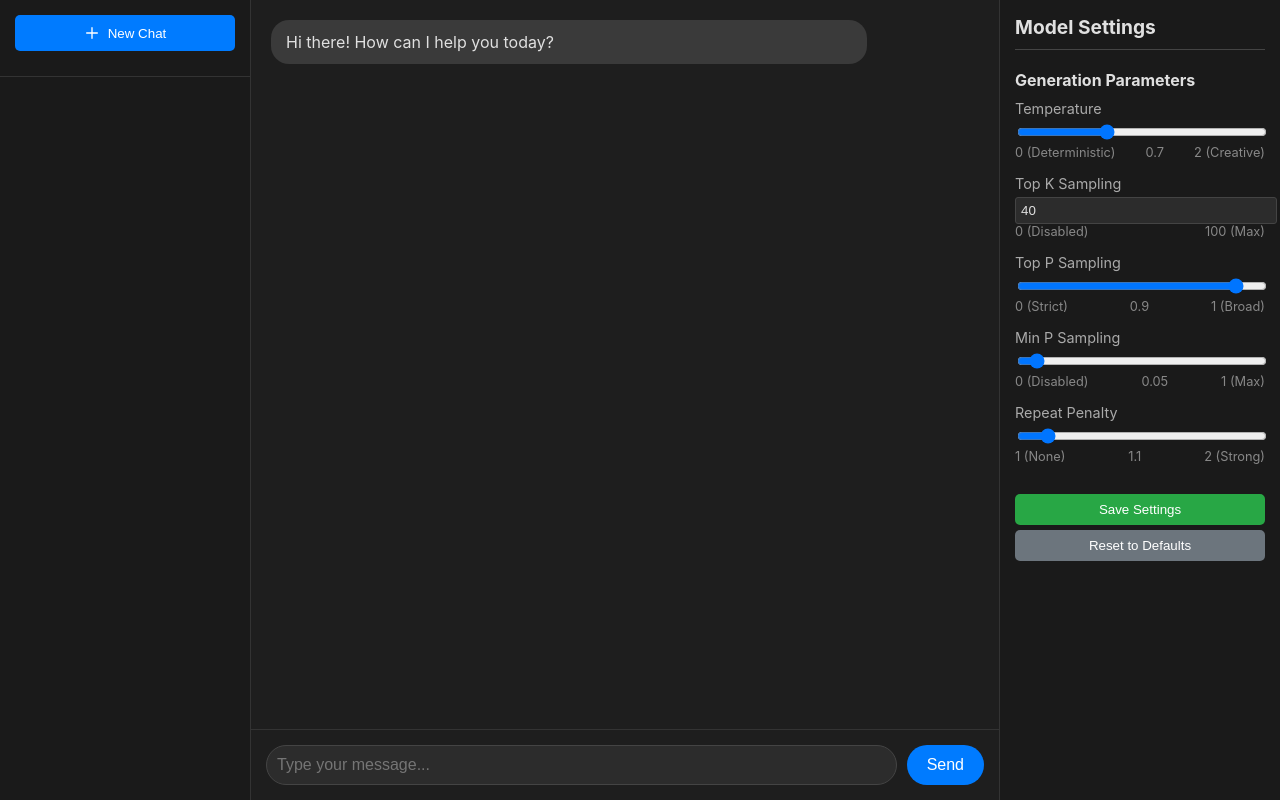
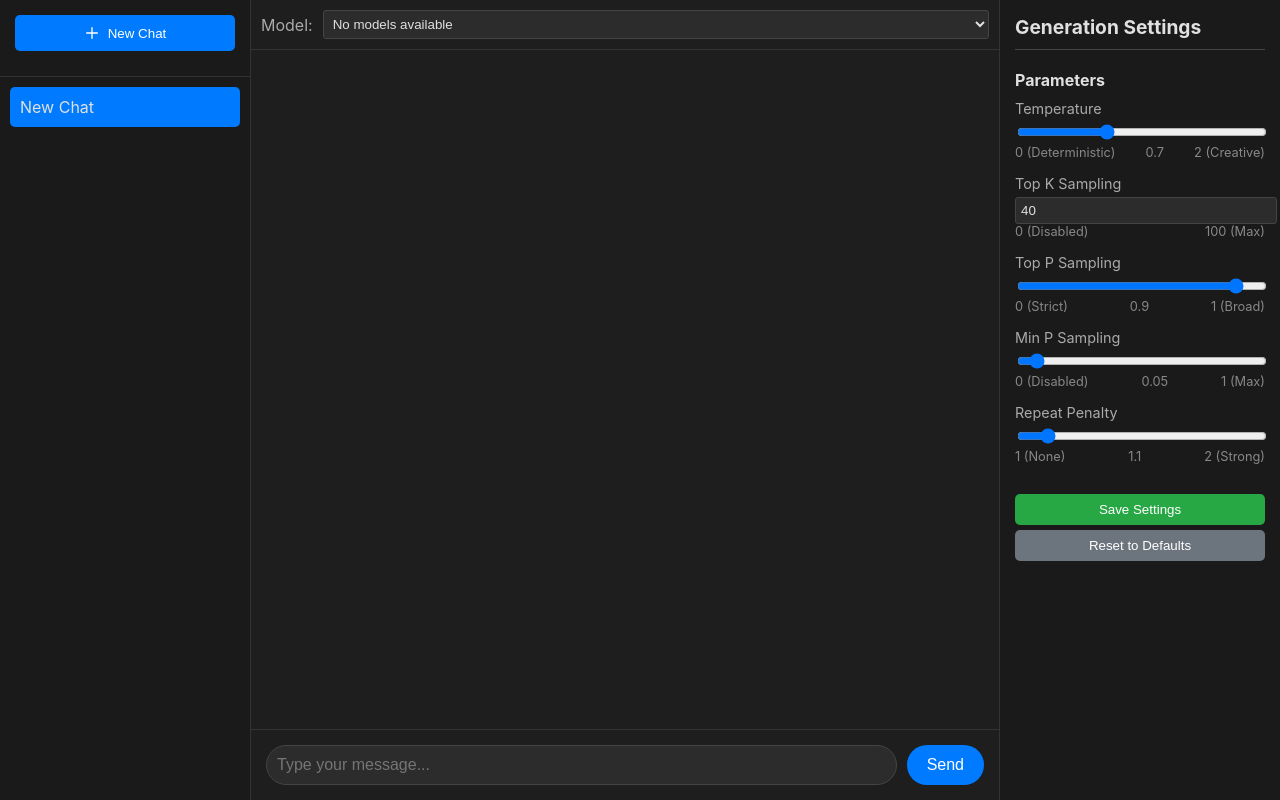
Before and after one commit to xxzyzxx/chatinterface, a plain HTML site: page index.html in a window 1280 px wide. Drawn offline with nearby package versions, Linux system fonts and the light colour scheme; no server answers.

Commit message:
Update index.html

```diff
--- a/index.html
+++ b/index.html
@@ -90,7 +90,30 @@
         #main-content {
             flex-grow: 1;
             display: flex;
+            flex-direction: column;
             height: 100vh;
+        }
+
+        #model-selector {
+            padding: 10px;
+            background-color: #1e1e1e;
+            border-bottom: 1px solid #333;
+            display: flex;
+            align-items: center;
+        }
+
+        #model-selector label {
+            margin-right: 10px;
+            color: #aaa;
+        }
+
+        #model-select {
+            flex-grow: 1;
+            padding: 5px;
+            background-color: #2c2c2c;
+            border: 1px solid #444;
+            border-radius: 3px;
+            color: #e0e0e0;
         }
 
         #chat-container {
@@ -428,6 +451,13 @@
 </div>
 
 <div id="main-content">
+    <div id="model-selector">
+        <label for="model-select">Model:</label>
+        <select id="model-select">
+            <option value="">Loading models...</option>
+        </select>
+    </div>
+
     <div id="chat-container">
         <div id="chat-box">
             <div class="message ai-message">Hi there! How can I help you today?</div>
@@ -440,10 +470,10 @@
 </div>
 
 <div id="settings-sidebar">
-    <h2>Model Settings</h2>
+    <h2>Generation Settings</h2>
 
     <div class="settings-group">
-        <h3>Generation Parameters</h3>
+        <h3>Parameters</h3>
 
         <div class="setting-item">
             <label for="temperature">Temperature</label>
@@ -506,6 +536,7 @@
     const inputForm = document.getElementById('input-area');
     const newChatButton = document.getElementById('new-chat-button');
     const chatHistoryContainer = document.getElementById('chat-history');
+    const modelSelect = document.getElementById('model-select');
 
     // Settings elements
     const temperatureSlider = document.getElementById('temperature');
@@ -529,8 +560,13 @@
         repeat_penalty: 1.1
     };
 
-    // !!! IMPORTANT: Replace this URL with your Cloudflare Tunnel domain
-    const apiUrl = 'https://llm.empireofdusk.org/v1/chat/completions';
+    // Current model
+    let currentModel = '';
+
+    // API endpoints
+    const apiBaseUrl = 'https://llm.empireofdusk.org';
+    const apiUrl = `${apiBaseUrl}/v1/chat/completions`;
+    const modelsUrl = `${apiBaseUrl}/v1/models`;
 
     // Store all conversations
     let conversations = [];
@@ -762,6 +798,49 @@
         }
     }
 
+    // Fetch available models from server
+    async function fetchModels() {
+        try {
+            const response = await fetch(modelsUrl);
+            if (!response.ok) {
+                throw new Error(`HTTP error! status: ${response.status}`);
+            }
+            const data = await response.json();
+            return data.data.map(model => model.id);
+        } catch (error) {
+            console.error('Failed to fetch models:', error);
+            return [];
+        }
+    }
+
+    // Populate model dropdown with available models
+    async function populateModelDropdown() {
+        const modelSelect = document.getElementById('model-select');
+        modelSelect.innerHTML = '<option value="">Loading models...</option>';
+
+        const models = await fetchModels();
+
+        if (models.length === 0) {
+            modelSelect.innerHTML = '<option value="">No models available</option>';
+            return;
+        }
+
+        modelSelect.innerHTML = ''; // Clear loading message
+
+        models.forEach(model => {
+            const option = document.createElement('option');
+            option.value = model;
+            option.textContent = model;
+            modelSelect.appendChild(option);
+        });
+
+        // Select the first model by default
+        if (models.length > 0) {
+            currentModel = models[0];
+            modelSelect.value = models[0];
+        }
+    }
+
     // Handle form submission
     inputForm.addEventListener('submit', async (e) => {
         e.preventDefault();
@@ -817,7 +896,7 @@
                     'Content-Type': 'application/json',
                 },
                 body: JSON.stringify({
-                    model: 'local-model',
+                    model: currentModel,
                     messages: messagesToSend,
                     temperature: modelSettings.temperature,
                     top_k: modelSettings.top_k,
@@ -906,6 +985,13 @@
         initNewConversation();
     });
 
+    // Handle model selection change
+    modelSelect.addEventListener('change', (e) => {
+        currentModel = e.target.value;
+        // Start a new conversation when model changes
+        initNewConversation();
+    });
+
     // Initialize slider value displays
     temperatureSlider.addEventListener('input', updateSliderDisplays);
     topPSlider.addEventListener('input', updateSliderDisplays);
@@ -924,7 +1010,14 @@
     });
 
     // Initialize the app
+    async function initialize() {
+        await populateModelDropdown();
         loadSettings();
+        initNewConversation();
+    }
+
+    // Start the application
+    initialize();
 </script>
 </body>
 </html>
```
Lines whose indentation alone changed are shown as unchanged.
